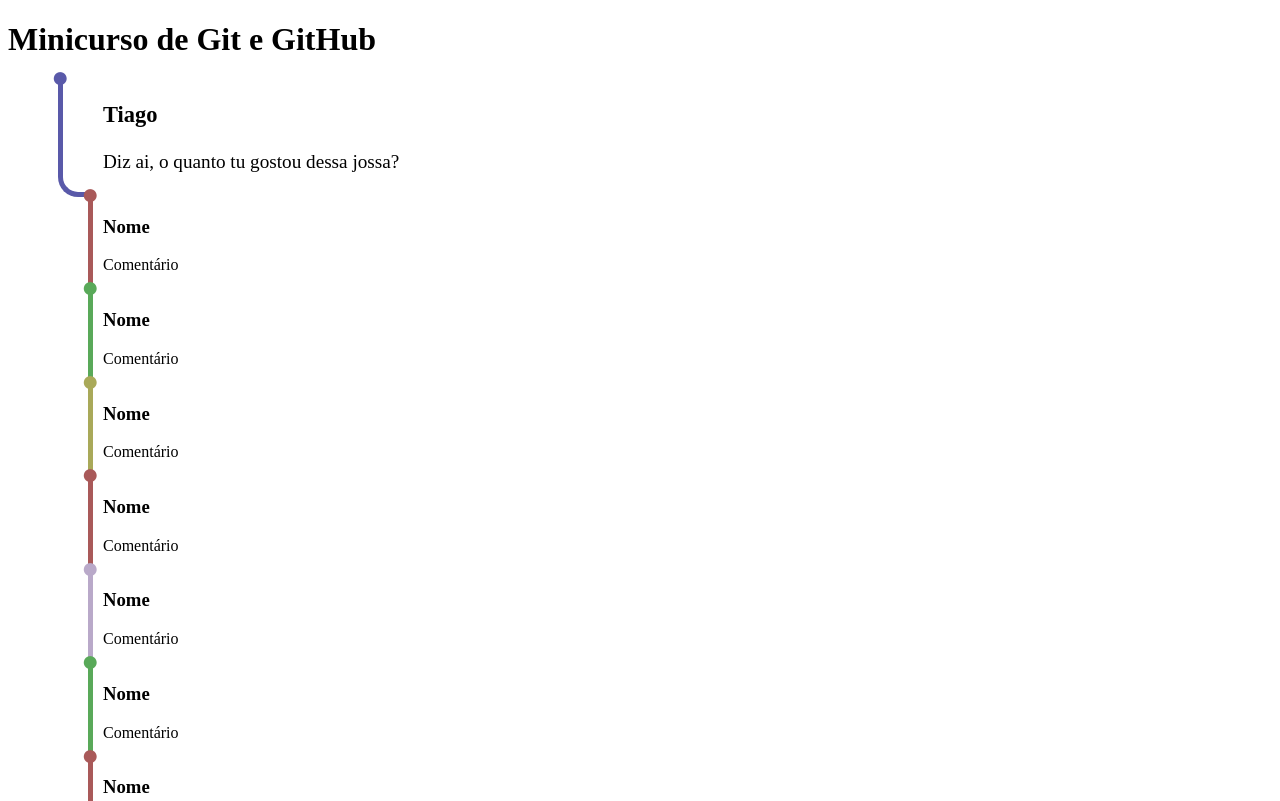
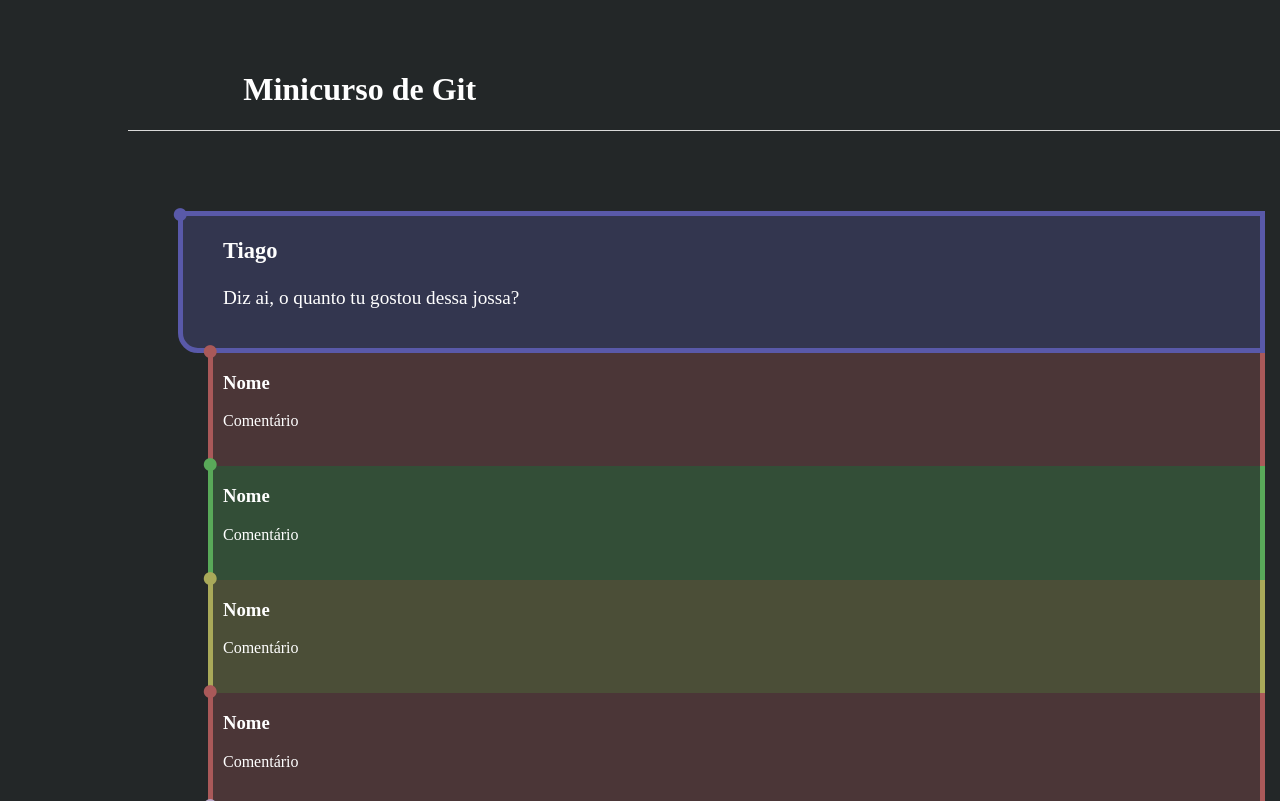
Before and after one commit to TiagoLisboa/brincadeira-minicurso-git, a plain HTML site: page index.html in a window 1280 px wide. Shown: the top 801 px of the page. Drawn offline with Linux system fonts and the light colour scheme.

Commit message:
bonitezas

```diff
--- a/css/main.css
+++ b/css/main.css
@@ -1,64 +1,93 @@
+body, html{
+	margin: 0;
+	background-color: #232728;
+	color: #fff;
+}
+header.main{
+	display: table;
+	width: 100%;
+	color: #fff;
+	padding: 50px 0 30px;
+	text-align: center;
+	background-color: #54595d;
+	box-shadow: 0 1px 5px 2px #54595d;
+}
+
+main{
+	padding-top: 50px;
+	width: 90%;
+	margin-left: 10%;
+}
+	main header{
+		border-bottom: 1px solid #d9d9d9;
+		margin-bottom: 80px;
+		padding-left: 10%;
+	}
 .comentario {
-	position: relative;
+	border-left: 5px solid;
+	border-right: 5px solid;
 	display: table;
-	width: 90%;
+		width: 90%;
 	margin-left: 80px;
 	padding-left: 10px;
-	border-color: #a9a9a9;
-	border-left: 5px solid;
+	padding-bottom: 20px;
+	position: relative;
 }
-.comentario::before{
-	background-color: #fff;
-	content: "";
-	display: block;
-		width: 101%;
-		height: 10px;
-	position: absolute;
-		top: -7px;
-		left: -5px;
+.comentario:hover{
+	-webkit-filter: brightness(170%);
+	-o-filter: brightness(170%);
+	filter: brightness(170%);
+	box-shadow: 0 7px 20px 1px #090909;
 }
 .comentario::after{
-	position: absolute;
-	top: -20px;
-	left: -12px;
-	z-index: 1000;
 	content: ' \25CF';
 	font-size: 30px;
+	position: absolute;
+		left: -12px;
+		top: -20px;
+		z-index: 1000;
 }
 .comentario:nth-child(2n){
 	border-color: #59a959;
+	background-color: rgba(89, 169, 89, 0.3);
 }
 .comentario:nth-child(2n)::after{
 	color: #59a959;
 }
 .comentario:nth-child(2n+1){
 	border-color: #b9a9c9;
+	background-color: rgba(89, 89, 169, 0.3);
 }
 .comentario:nth-child(2n+1)::after{
 	color: #b9a9c9;
 }
 .comentario:nth-child(3n){
 	border-color: #a95959;
+	background-color: rgba(169, 89, 89, 0.3);
 }
 .comentario:nth-child(3n)::after{
 	color: #a95959;
 }
 .comentario:nth-child(5n){
 	border-color: #a9a959;
+	background-color: rgba(169, 169, 89, 0.3);
 }
 .comentario:nth-child(5n)::after{
 	color:#a9a959;
 }
-
 .comentario.destaque{
 	font-size: 1.2em;
 	margin-left: 50px;
 	padding-left: 40px;
-	border-left: 5px solid #5959a9;
-	border-bottom: 5px solid #5959a9;
+	border: 5px solid #5959a9;
 	border-radius: 0 0 0 20px;
+	background-color: rgba(89, 89, 169, 0.3);
 }
 .comentario.destaque::after{
 	content: '\25CF';
 	color: #5959a9;
 }
+
+h2,h3{
+	/*color: #4D5159;*/
+}
--- a/index.html
+++ b/index.html
@@ -6,9 +6,11 @@
 	<link rel="stylesheet" href="css/main.css">
 </head>
 <body>
-
-<h1>Minicurso de Git e GitHub</h1>
-
+	<main>
+		<header>
+			<h1>Minicurso de Git</h1>
+			<!-- <h2>Comenta ai, bruxão</h2> -->
+		</header>
 		<div class="comentario destaque">
 			<h3>Tiago</h3>
 			<p class="">Diz ai, o quanto tu gostou dessa jossa?</p>
@@ -138,7 +140,6 @@
 			<h3>Nome</h3>
 			<p>Comentário</p>
 		</div>
-
-
+	</main>
 </body>
 </html>
```
Lines whose indentation alone changed are shown as unchanged.
